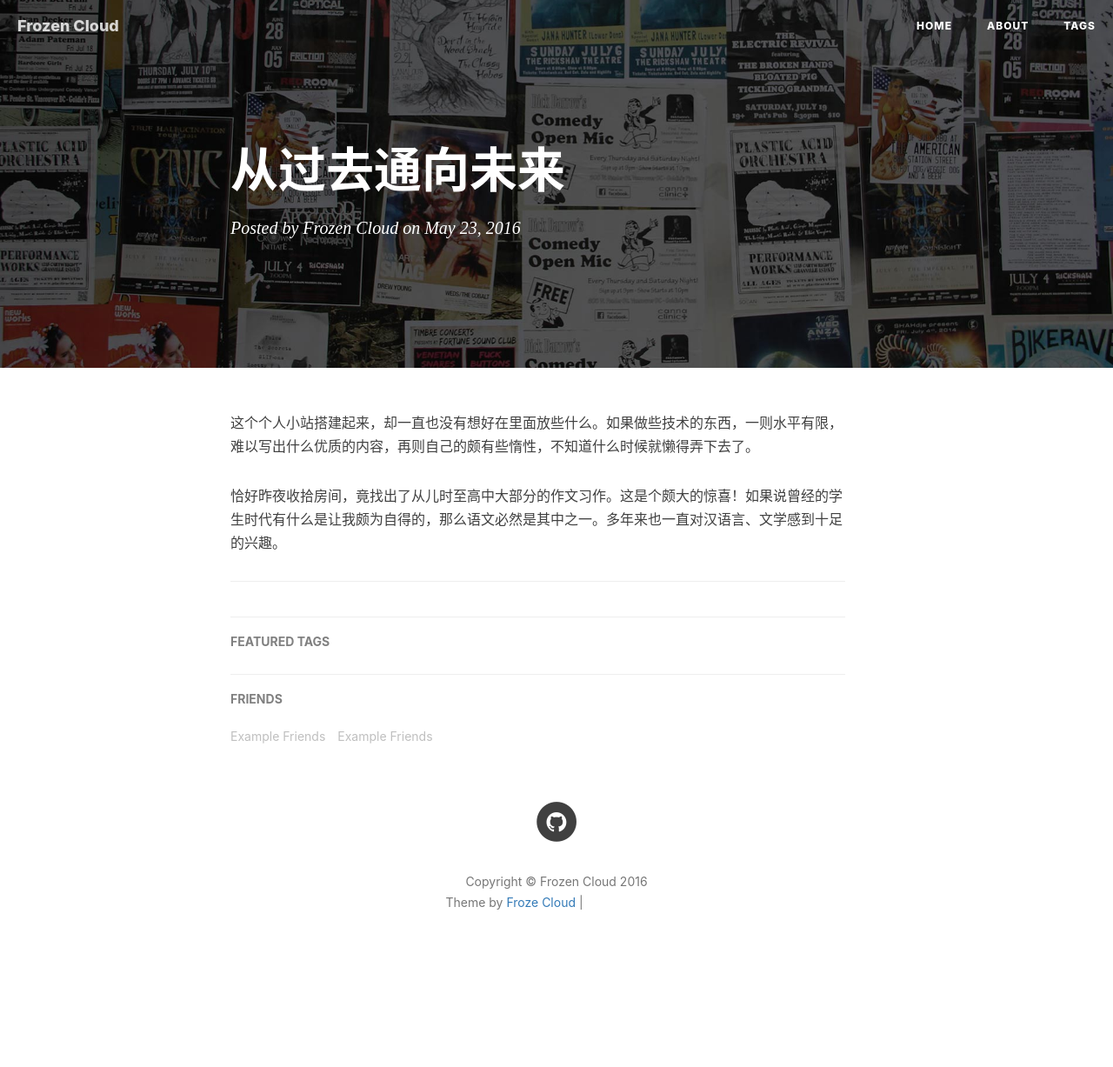
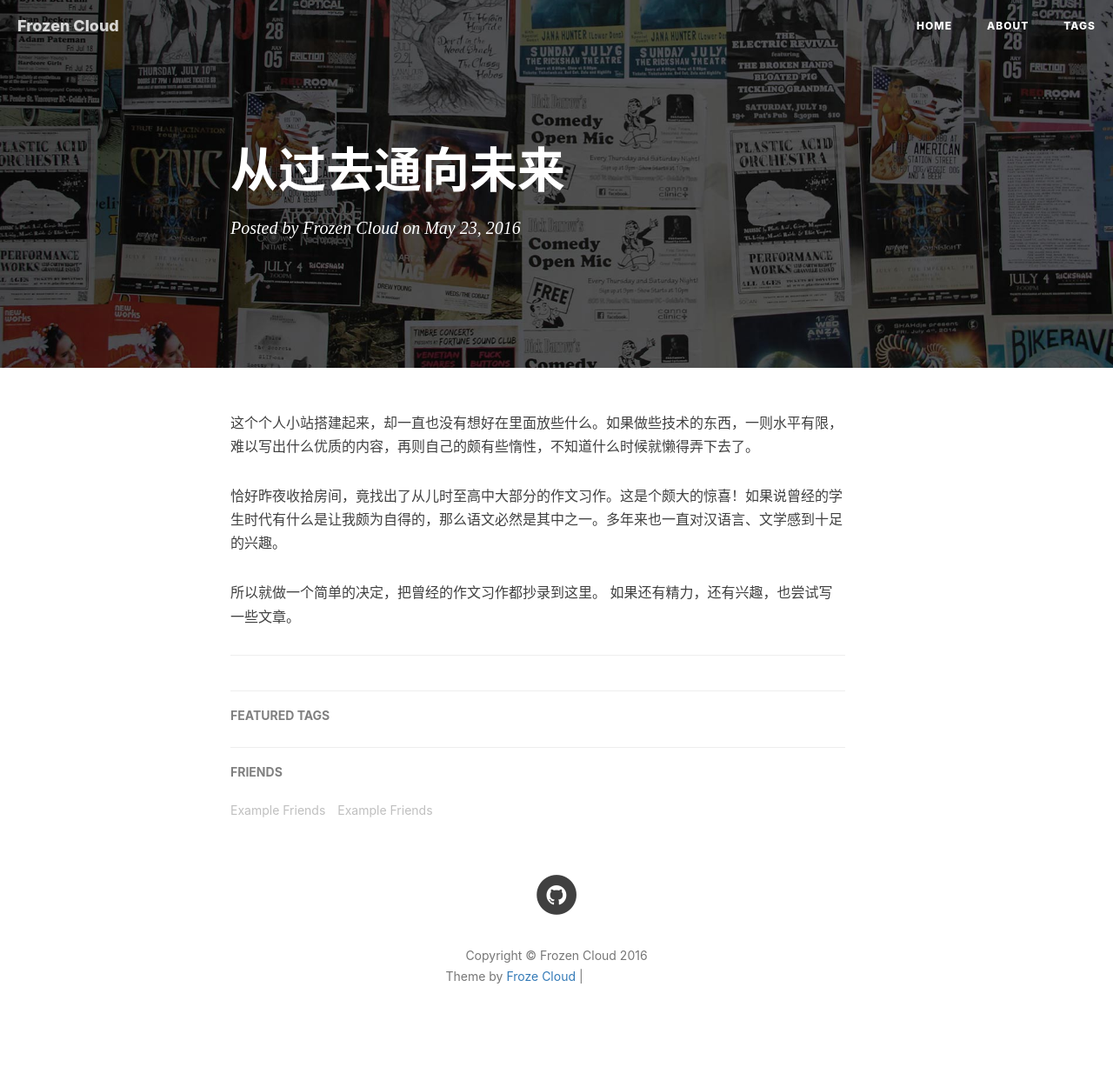
Before and after one commit to frozencloud/frozencloud.github.io, a Jekyll site: the page built from _posts/2016-05-23-从过去通向未来.markdown, in a window 1280 px wide. Shown: the whole page at 87% size. Built offline with Jekyll 4.4.1, drawn with Linux system fonts in a browser that asks for light colours; nearby versions of some CDN libraries; comment, search, counter and statistics services are not loaded; before the commit the page ends 1142 px from its top, so only the background shows below that; grey boxes are pictures that could not be loaded.

Commit message:
第一篇
上一次更新不完全

```diff
--- a/_posts/2016-05-23-从过去通向未来.markdown
+++ b/_posts/2016-05-23-从过去通向未来.markdown
@@ -7,3 +7,6 @@ categories: F.C. update
 这个个人小站搭建起来，却一直也没有想好在里面放些什么。如果做些技术的东西，一则水平有限，难以写出什么优质的内容，再则自己的颇有些惰性，不知道什么时候就懒得弄下去了。
 
 恰好昨夜收拾房间，竟找出了从儿时至高中大部分的作文习作。这是个颇大的惊喜！如果说曾经的学生时代有什么是让我颇为自得的，那么语文必然是其中之一。多年来也一直对汉语言、文学感到十足的兴趣。
+
+所以就做一个简单的决定，把曾经的作文习作都抄录到这里。
+如果还有精力，还有兴趣，也尝试写一些文章。
```
